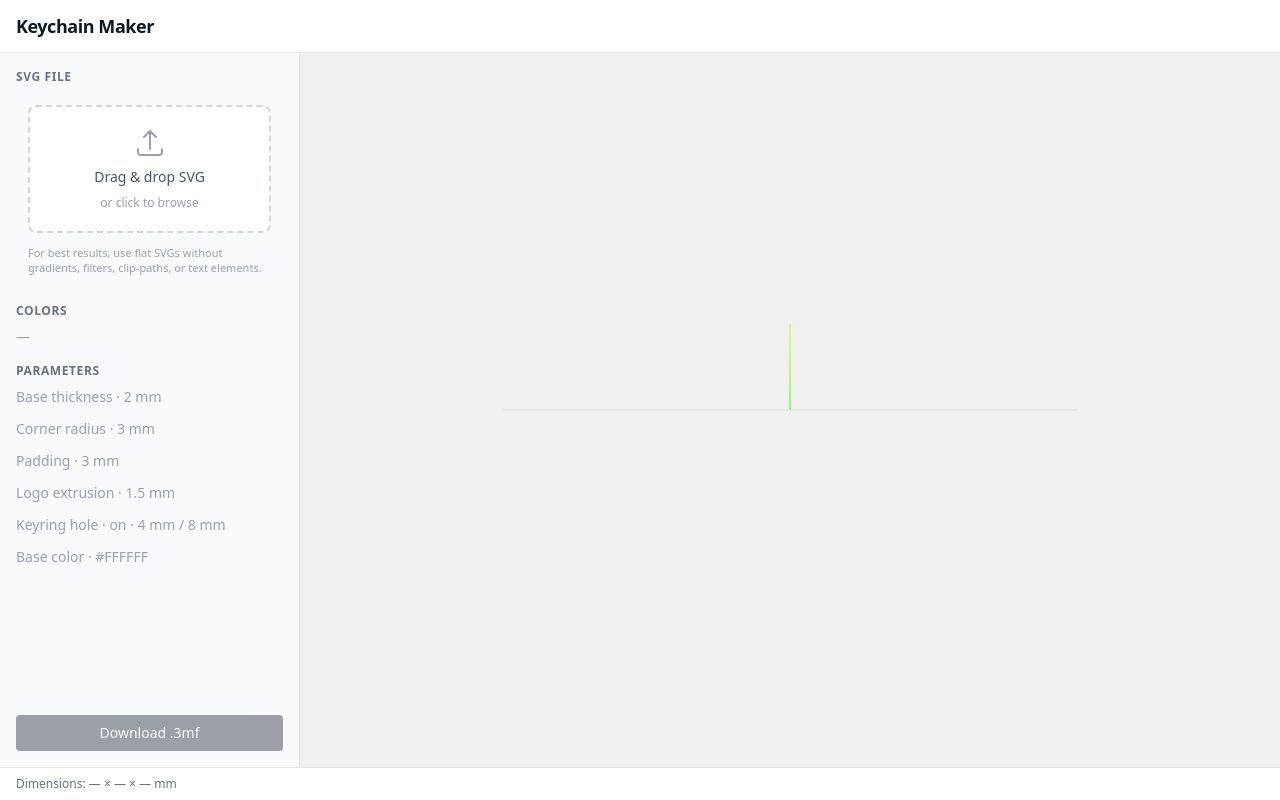
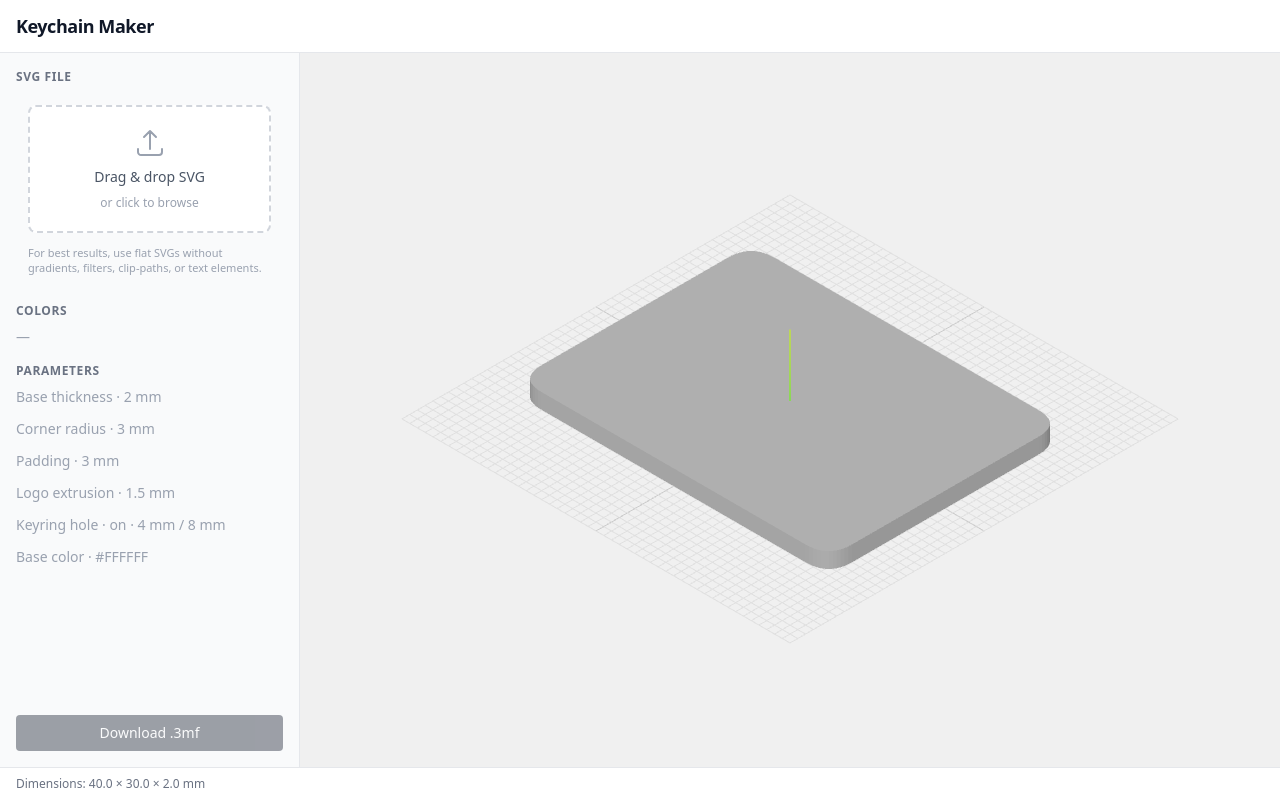
Before and after one commit to andzhik/keychain-maker, a Vue app: page / in a window 1280 px wide. Built offline with nearby package versions, Linux system fonts and the light colour scheme.

Commit message:
placeholder base plate in 3d view

```diff
--- a/src/App.vue
+++ b/src/App.vue
@@ -1,6 +1,15 @@
 <script setup lang="ts">
+import { ref, computed } from 'vue'
 import ControlPanel from './components/ControlPanel.vue'
 import ThreeViewer from './components/ThreeViewer.vue'
+
+const viewerRef = ref<InstanceType<typeof ThreeViewer> | null>(null)
+
+const dimText = computed(() => {
+  const d = viewerRef.value?.dimensions
+  if (!d || (d.width === 0 && d.height === 0)) return '— × — × — mm'
+  return `${d.width.toFixed(1)} × ${d.height.toFixed(1)} × ${d.depth.toFixed(1)} mm`
+})
 </script>
 
 <template>
@@ -19,13 +28,13 @@ import ThreeViewer from './components/ThreeViewer.vue'
 
       <!-- 3D viewport: fills remaining space -->
       <main class="flex-1 relative bg-gray-100">
-        <ThreeViewer />
+        <ThreeViewer ref="viewerRef" />
       </main>
     </div>
 
     <!-- Footer: dimensions bar -->
     <footer class="px-4 py-2 bg-white border-t border-gray-200 text-xs text-gray-500 shrink-0">
-      Dimensions: — × — × — mm
+      Dimensions: {{ dimText }}
     </footer>
   </div>
 </template>
--- a/src/components/ThreeViewer.vue
+++ b/src/components/ThreeViewer.vue
@@ -1,21 +1,35 @@
 <script setup lang="ts">
 import { ref, onMounted, onUnmounted } from 'vue'
 import { useThreeScene } from '../composables/useThreeScene'
+import { useKeychainBuilder } from '../composables/useKeychainBuilder'
+import { DEFAULT_CONFIG } from '../types/keychain'
 
 const containerRef = ref<HTMLElement | null>(null)
 const webglUnavailable = ref(false)
 
-const { init, dispose } = useThreeScene()
+const { init, dispose: disposeScene, getScene, fitCamera } = useThreeScene()
+const { build, dispose: disposeBuilder, dimensions } = useKeychainBuilder(getScene)
+
+defineExpose({ dimensions })
 
 onMounted(() => {
   if (!containerRef.value) return
   const result = init(containerRef.value)
   webglUnavailable.value = result.webglUnavailable
+  if (result.webglUnavailable) return
+
+  const mesh = build([], DEFAULT_CONFIG)
+  if (mesh) fitCamera(mesh)
 })
 
 onUnmounted(() => {
-  dispose()
+  disposeBuilder()
+  disposeScene()
 })
+
+if (import.meta.hot) {
+  import.meta.hot.decline()
+}
 </script>
 
 <template>
--- a/src/composables/useKeychainBuilder.ts
+++ b/src/composables/useKeychainBuilder.ts
@@ -1,10 +1,58 @@
+import * as THREE from 'three'
+import { ref } from 'vue'
 import type { ColorGroup, KeychainConfig } from '../types/keychain'
+import { buildBasePlate } from '../utils/meshBuilder'
 
-// TODO: Steps 3–5 — build base plate + logo extrusion + keyring hole geometries
-export function useKeychainBuilder() {
-  function build(_colorGroups: ColorGroup[], _config: KeychainConfig): void {
-    // stub
+export function useKeychainBuilder(getScene: () => THREE.Scene | null) {
+  let currentMesh: THREE.Mesh | null = null
+  const dimensions = ref({ width: 0, height: 0, depth: 0 })
+
+  function disposeCurrent() {
+    if (!currentMesh) return
+    const scene = getScene()
+    if (scene) scene.remove(currentMesh)
+    currentMesh.geometry.dispose()
+    ;(currentMesh.material as THREE.Material).dispose()
+    currentMesh = null
   }
 
-  return { build }
+  function build(colorGroups: ColorGroup[], config: KeychainConfig): THREE.Mesh | null {
+    disposeCurrent()
+    const scene = getScene()
+    if (!scene) return null
+
+    // Compute size from SVG bounding box or use placeholder
+    let width = 40
+    let height = 30
+
+    if (colorGroups.length > 0) {
+      const box = new THREE.Box3()
+      for (const group of colorGroups) {
+        for (const shape of group.shapes) {
+          const pts = shape.getPoints(64)
+          for (const p of pts) {
+            box.expandByPoint(new THREE.Vector3(p.x, p.y, 0))
+          }
+        }
+      }
+      const size = new THREE.Vector3()
+      box.getSize(size)
+      width = size.x + config.padding * 2
+      height = size.y + config.padding * 2
+    }
+
+    const mesh = buildBasePlate(config, width, height)
+    scene.add(mesh)
+    currentMesh = mesh
+
+    dimensions.value = { width, height, depth: config.baseThickness }
+
+    return mesh
+  }
+
+  function dispose() {
+    disposeCurrent()
+  }
+
+  return { build, dispose, dimensions }
 }
--- a/src/composables/useThreeScene.ts
+++ b/src/composables/useThreeScene.ts
@@ -4,7 +4,7 @@ import { OrbitControls } from 'three/addons/controls/OrbitControls.js'
 export function useThreeScene() {
   let renderer: THREE.WebGLRenderer | null = null
   let scene: THREE.Scene | null = null
-  let camera: THREE.PerspectiveCamera | null = null
+  let camera: THREE.OrthographicCamera | null = null
   let controls: OrbitControls | null = null
   let animFrameId: number | null = null
   let resizeObserver: ResizeObserver | null = null
@@ -21,8 +21,15 @@ export function useThreeScene() {
 
     // Camera
     const { clientWidth: w, clientHeight: h } = container
-    camera = new THREE.PerspectiveCamera(45, w / h, 0.1, 1000)
-    camera.position.set(0, 0, 100)
+    const frustumSize = 80
+    const aspect = w / h
+    camera = new THREE.OrthographicCamera(
+      -frustumSize * aspect / 2, frustumSize * aspect / 2,
+      frustumSize / 2, -frustumSize / 2,
+      0.1, 1000
+    )
+    camera.position.set(60, 60, 60)
+    camera.lookAt(0, 0, 0)
 
     // Renderer
     renderer = new THREE.WebGLRenderer({ antialias: true })
@@ -40,6 +47,7 @@ export function useThreeScene() {
 
     // OrbitControls
     controls = new OrbitControls(camera, renderer.domElement)
+    controls.target.set(0, 0, 0)
     controls.enableDamping = true
     controls.dampingFactor = 0.05
 
@@ -52,7 +60,12 @@ export function useThreeScene() {
       if (!renderer || !camera) return
       const w = container.clientWidth
       const h = container.clientHeight
-      camera.aspect = w / h
+      const frustumSize = 80
+      const aspect = w / h
+      camera.left = -frustumSize * aspect / 2
+      camera.right = frustumSize * aspect / 2
+      camera.top = frustumSize / 2
+      camera.bottom = -frustumSize / 2
       camera.updateProjectionMatrix()
       renderer.setSize(w, h)
     })
@@ -83,11 +96,29 @@ export function useThreeScene() {
     resizeObserver = null
   }
 
+  function fitCamera(target: THREE.Object3D) {
+    if (!camera || !controls) return
+    const box = new THREE.Box3().setFromObject(target)
+    const sphere = new THREE.Sphere()
+    box.getBoundingSphere(sphere)
+    const radius = sphere.radius * 1.3
+    const aspect = (camera.right - camera.left) / (camera.top - camera.bottom)
+    camera.zoom = Math.min(
+      (camera.right - camera.left) / (2 * radius),
+      (camera.top - camera.bottom) / (2 * radius)
+    )
+    camera.updateProjectionMatrix()
+    const offset = new THREE.Vector3(1, 1, 1).normalize().multiplyScalar(radius * 2)
+    camera.position.copy(sphere.center).add(offset)
+    controls.target.copy(sphere.center)
+    controls.update()
+  }
+
   function getScene() { return scene }
   function getCamera() { return camera }
   function getRenderer() { return renderer }
 
-  return { init, dispose, getScene, getCamera, getRenderer }
+  return { init, dispose, getScene, getCamera, getRenderer, fitCamera }
 }
 
 function isWebGLAvailable(): boolean {
@@ -101,3 +132,7 @@ function isWebGLAvailable(): boolean {
     return false
   }
 }
+
+if (import.meta.hot) {
+  import.meta.hot.decline()
+}
--- a/src/utils/meshBuilder.ts
+++ b/src/utils/meshBuilder.ts
@@ -1,11 +1,34 @@
-import type * as THREE from 'three'
+import * as THREE from 'three'
 import type { ColorGroup, KeychainConfig } from '../types/keychain'
 
-// TODO: Steps 3–5 — ExtrudeGeometry for base plate and logo layers
-export function buildBasePlate(_config: KeychainConfig, _width: number, _height: number): THREE.BufferGeometry | null {
-  return null
+export function buildBasePlate(config: KeychainConfig, width: number, height: number): THREE.Mesh {
+  const r = Math.min(config.cornerRadius, width / 2, height / 2)
+  const w = width / 2
+  const h = height / 2
+
+  const shape = new THREE.Shape()
+  shape.moveTo(-w + r, -h)
+  shape.lineTo(w - r, -h)
+  shape.quadraticCurveTo(w, -h, w, -h + r)
+  shape.lineTo(w, h - r)
+  shape.quadraticCurveTo(w, h, w - r, h)
+  shape.lineTo(-w + r, h)
+  shape.quadraticCurveTo(-w, h, -w, h - r)
+  shape.lineTo(-w, -h + r)
+  shape.quadraticCurveTo(-w, -h, -w + r, -h)
+
+  const geometry = new THREE.ExtrudeGeometry(shape, {
+    depth: config.baseThickness,
+    bevelEnabled: false,
+  })
+
+  const material = new THREE.MeshStandardMaterial({ color: config.baseColor })
+  const mesh = new THREE.Mesh(geometry, material)
+  mesh.rotation.x = -Math.PI / 2
+  return mesh
 }
 
+// TODO: Steps 4–5
 export function buildLogoMeshes(_groups: ColorGroup[], _config: KeychainConfig): THREE.Mesh[] {
   return []
 }
```
